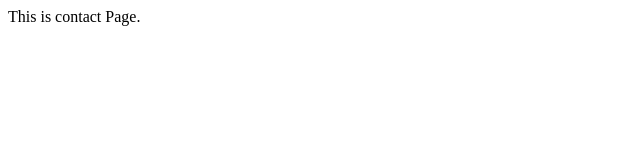
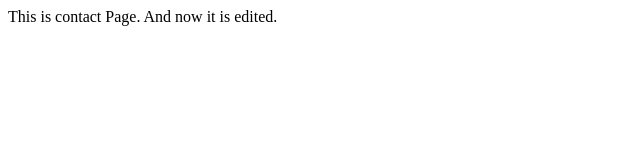
Before and after one commit to muzamilabbas/first-app, a plain HTML site: page contact.html in a window 1280 px wide. Shown: the whole page, without its empty margins (0-640 px from the left). Drawn offline with Linux system fonts and the light colour scheme.

Commit message:
Contact page edited

```diff
--- a/contact.html
+++ b/contact.html
@@ -5,6 +5,6 @@
 	<title>Document</title>
 </head>
 <body>
-	This is contact Page.
+	This is contact Page. And now it is edited.
 </body>
 </html>
```
